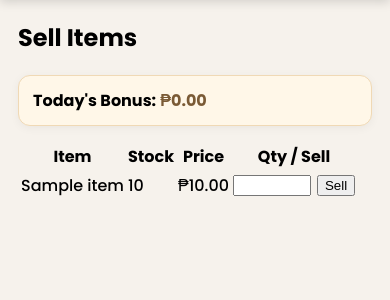
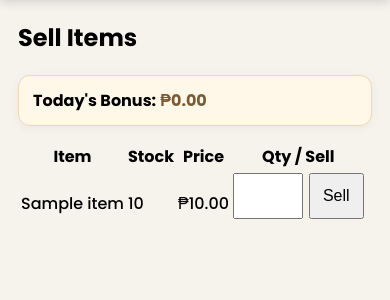
Before and after one commit to madimakus2-cmyk/glitz-bar, a Flask app: page /cashier in a window 390 px wide. Shown: the part 65-365 px from the top of the page. Run offline with Flask 3, Linux system fonts and the light colour scheme; tables that the repository leaves empty hold one stand-in row (values such as "Sample post").

Commit message:
Update base.html

```diff
--- a/templates/base.html
+++ b/templates/base.html
@@ -25,6 +25,10 @@
             .nav-links { display:flex; flex-wrap:wrap; justify-content:center; gap:15px; }
             .nav-links a { margin-right:0; font-size:16px; }
             .wrapper { margin: 15px auto; }
+
+            /* Mobile optimizations for Manager (Tables) and Cashier (Forms) */
+            table { display: block; overflow-x: auto; width: 100%; white-space: nowrap; }
+            input, select, button { width: 100%; box-sizing: border-box; font-size: 16px; padding: 12px; margin-bottom: 15px; }
         }
     </style>
 </head>
```
